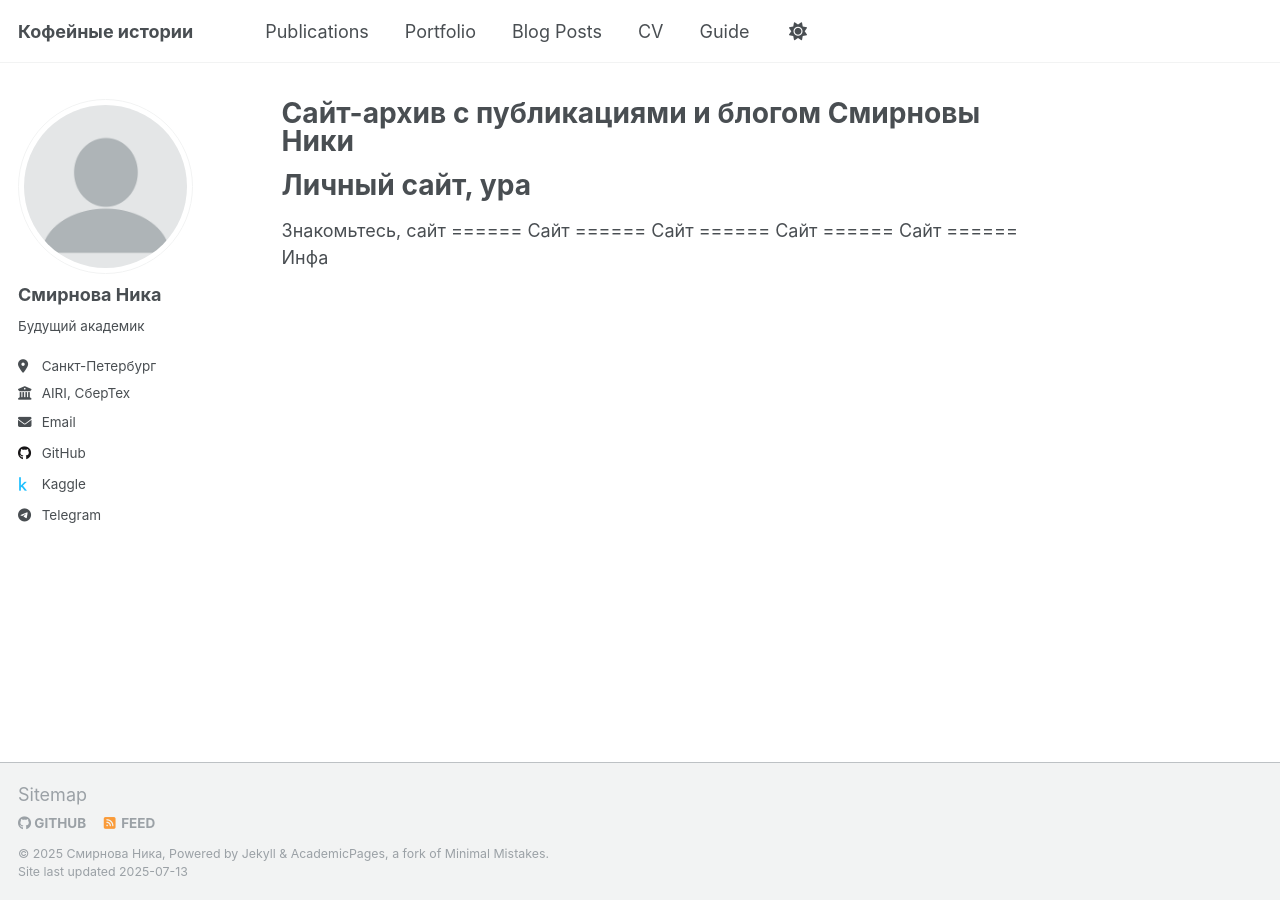
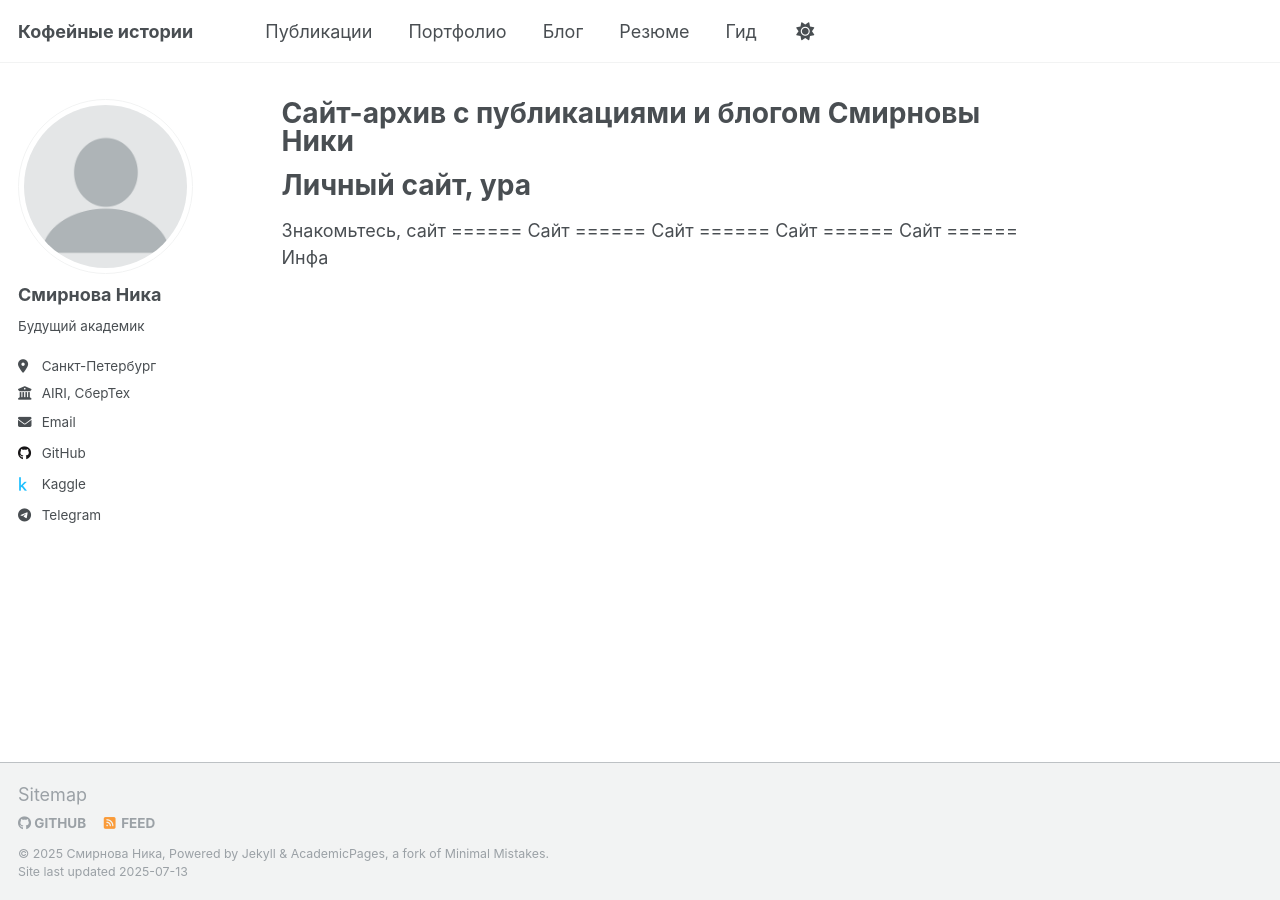
Before and after one commit to Robot-mitski/Nika_Smirnova, a Jekyll site: the page built from _pages/about.md, in a window 1280 px wide. Built offline with Jekyll 4.4.1, drawn with Linux system fonts in a browser that asks for light colours; a script that is not in the unit is left out.

Commit message:
Update navigation.yml

```diff
--- a/_data/navigation.yml
+++ b/_data/navigation.yml
@@ -1,15 +1,15 @@
 main:
-  - title: "Publications"
+  - title: "Публикации"
     url: "https://robot-mitski.github.io/Nika_Smirnova/publications/"
 
-  - title: "Portfolio"
+  - title: "Портфолио"
     url: "https://robot-mitski.github.io/Nika_Smirnova/portfolio/"
 
-  - title: "Blog Posts"
+  - title: "Блог"
     url: "https://robot-mitski.github.io/Nika_Smirnova/year-archive/"
 
-  - title: "CV"
+  - title: "Резюме"
     url: "https://robot-mitski.github.io/Nika_Smirnova/cv/"
 
-  - title: "Guide"
+  - title: "Гид"
     url: "https://robot-mitski.github.io/Nika_Smirnova/markdown/"
```
